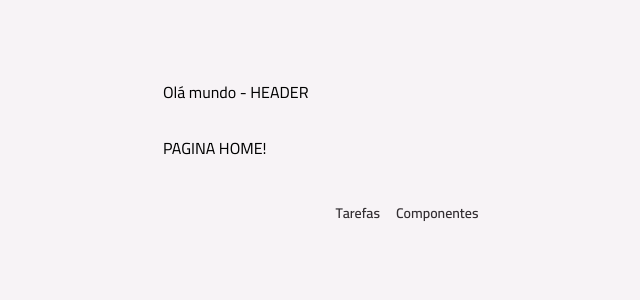
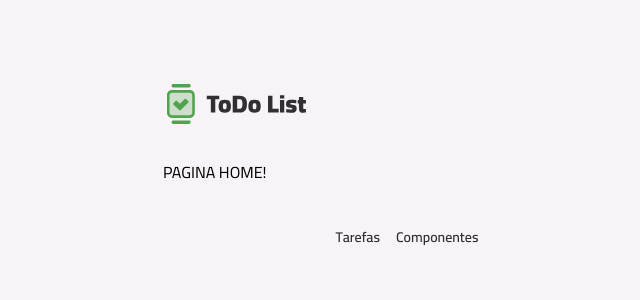
Before and after one commit to horquidia-lima/toTodo-react, a React (Vite) app: page / in a window 1280 px wide. Shown: the top 300 px of the page, without its empty margins (233-873 px from the left). Built offline with nearby package versions, Linux system fonts and the light colour scheme.

Commit message:
Estruturando Corpo do Layout

```diff
--- /dev/null
+++ b/src/core-components/footer.tsx
@@ -0,0 +1,21 @@
+import { NavLink } from "react-router";
+import Text from "../components/text";
+
+export default function Footer(){
+    return(
+        <footer className="my-5 md:my-10">
+            <nav className="flex items-center justify-center gap-4">
+                <NavLink to="/">
+                    <Text variant="body-sm-bold" className="text-gray-300">
+                    Tarefas
+                    </Text>
+                </NavLink>
+                <NavLink to="/componentes">
+                    <Text variant="body-sm-bold" className="text-gray-300">
+                    Componentes
+                    </Text>
+                </NavLink>
+            </nav>
+      </footer>
+    )
+}
--- /dev/null
+++ b/src/core-components/header.tsx
@@ -0,0 +1,10 @@
+import Container from "../components/container";
+import Logo from "../assets/images/logo.svg?react"
+
+export default function Header(){
+    return(
+        <Container as="header" className="mt-3 md:mt-20">
+           <Logo className="h-9 md:h-12"/>
+        </Container>
+    )
+}
--- /dev/null
+++ b/src/core-components/main-content.tsx
@@ -0,0 +1,12 @@
+import React from "react";
+import { cx } from "class-variance-authority";
+
+interface MainContentProps extends React.ComponentProps<"main"> {}
+
+export default function MainContent({children, className, ...props}: MainContentProps){
+    return(
+        <main className={cx("mt-4 md:mt-8", className)} {...props}>
+            {children}
+        </main>
+    )
+}
--- a/src/pages/layout-main.tsx
+++ b/src/pages/layout-main.tsx
@@ -1,32 +1,18 @@
-import { NavLink, Outlet } from "react-router";
-import Container from "../components/container";
-import Text from "../components/text";
+import { Outlet } from "react-router";
+import Header from "../core-components/header";
+import MainContent from "../core-components/main-content";
+import Footer from "../core-components/footer";
 
 export default function LayoutMain() {
   return (
     <>
-      <Container as="header" className="mt-3 md:mt-20">
-        Olá mundo - HEADER
-      </Container>
+      <Header/>
 
-      <main className="mt-4 md:mt-8">
+      <MainContent>
         <Outlet />
-      </main>
+      </MainContent>
 
-      <footer className="my-5 md:my-10">
-        <nav className="flex items-center justify-center gap-4">
-          <NavLink to="/">
-            <Text variant="body-sm-bold" className="text-gray-300">
-              Tarefas
-            </Text>
-          </NavLink>
-          <NavLink to="/componentes">
-            <Text variant="body-sm-bold" className="text-gray-300">
-              Componentes
-            </Text>
-          </NavLink>
-        </nav>
-      </footer>
+      <Footer/>
     </>
   );
 }
```
